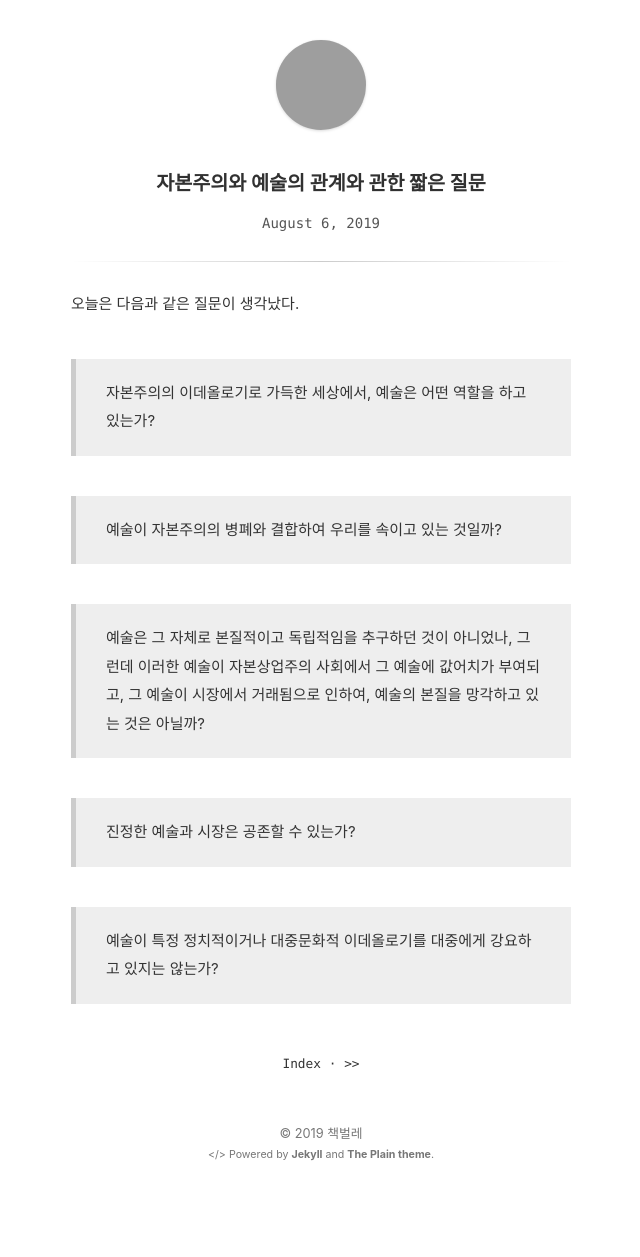
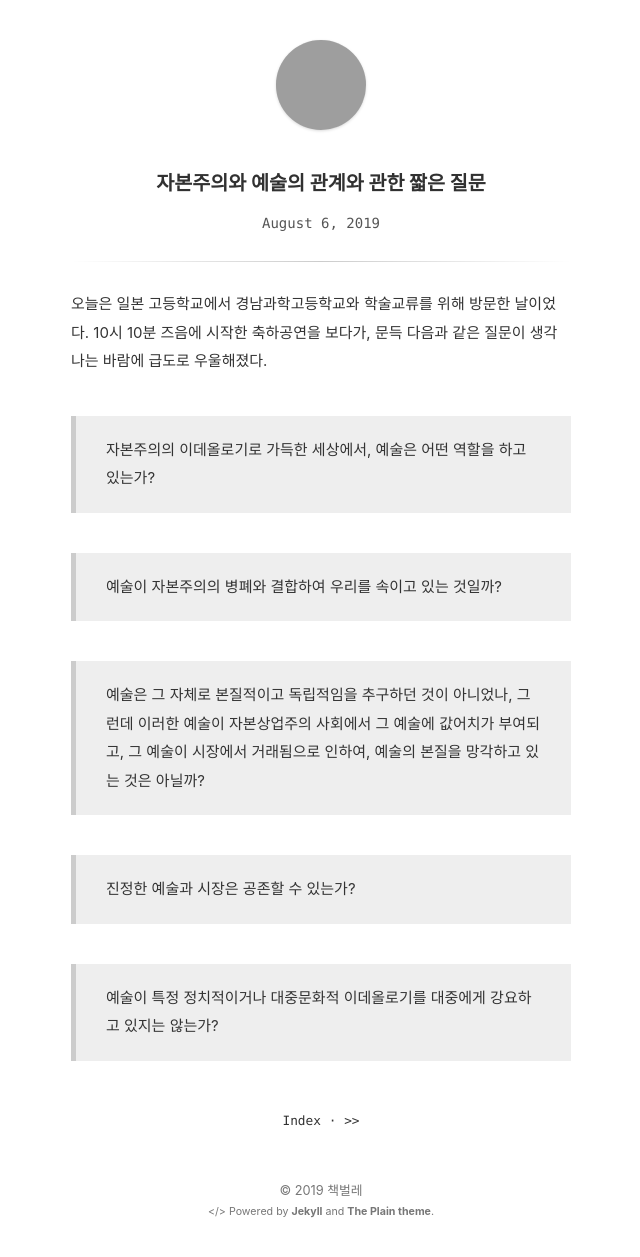
Before and after one commit to stevenoh0908/stevenoh0908.github.io, a Jekyll site: the page built from _posts/2019-08-06-자본주의와 예술의 관계와 관한 짧은 질문.md, in a window 1280 px wide, cut to the strip 0-1257 px from the top of the page. Shown: the whole strip, without its empty margins (319-959 px from the left). Built offline with Jekyll 4.4.1, drawn with Linux system fonts in a browser that asks for light colours; before the commit the page ends 1200 px from its top, so only the background shows below that; grey boxes are pictures that could not be loaded.

Commit message:
Update 2019-08-06-자본주의와 예술의 관계와 관한 짧은 질문.md

```diff
--- a/_posts/2019-08-06-자본주의와 예술의 관계와 관한 짧은 질문.md
+++ b/_posts/2019-08-06-자본주의와 예술의 관계와 관한 짧은 질문.md
@@ -4,7 +4,8 @@ updated: 2019-08-06 13:44
 status: question-unsolved
 ---
 
-오늘은 다음과 같은 질문이 생각났다.
+오늘은 일본 고등학교에서 경남과학고등학교와 학술교류를 위해 방문한 날이었다.
+10시 10분 즈음에 시작한 축하공연을 보다가, 문득 다음과 같은 질문이 생각나는 바람에 급도로 우울해졌다.
 
 > 자본주의의 이데올로기로 가득한 세상에서, 예술은 어떤 역할을 하고 있는가?
 
```
